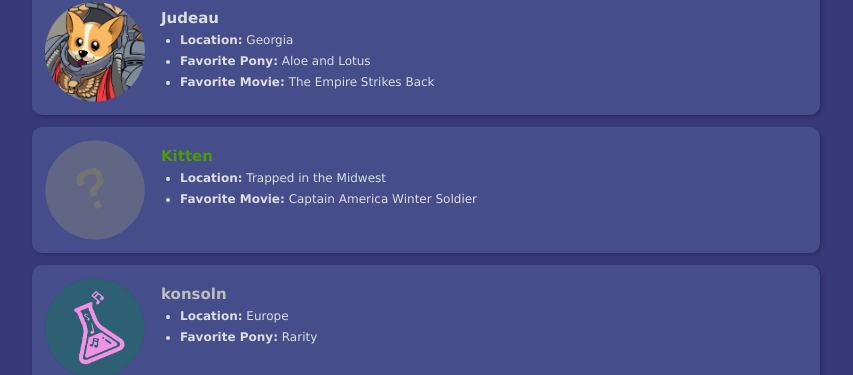
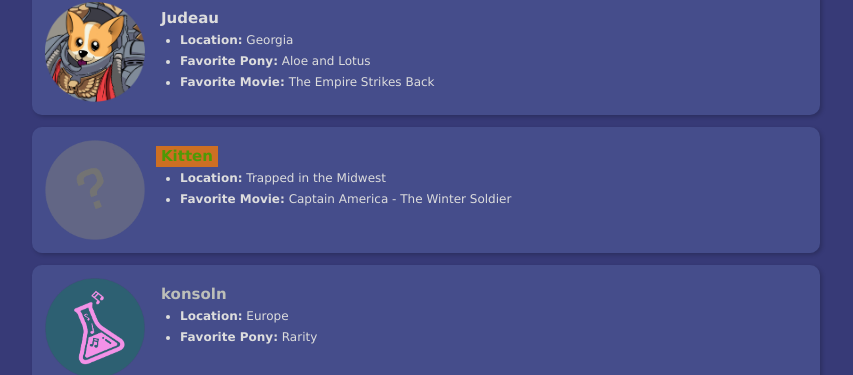
Before and after one commit to Bronystate/brstv3, a Jekyll site: the page built from index_about.md, in a window 1280 px wide. Shown: the part 1781-2156 px from the top of the page, without its empty margins (4-857 px from the left). Built offline with Jekyll 4.4.1, drawn with Linux system fonts in a browser that asks for light colours; nearby versions of some CDN libraries; our own code applies the rules of GitHub Pages for plain Markdown files.

Commit message:
Update staff-list.yml

```diff
--- a/_data/staff-list.yml
+++ b/_data/staff-list.yml
@@ -78,8 +78,9 @@ staff:
 
   - nick: Kitten
     forecolor: 3
+    backcolor: 7
     location: Trapped in the Midwest
-    favmovie: Captain America Winter Soldier
+    favmovie: Captain America - The Winter Soldier
 
   - nick: konsoln
     forecolor: 15 #should be 14, but 14 is too dark against background
```
